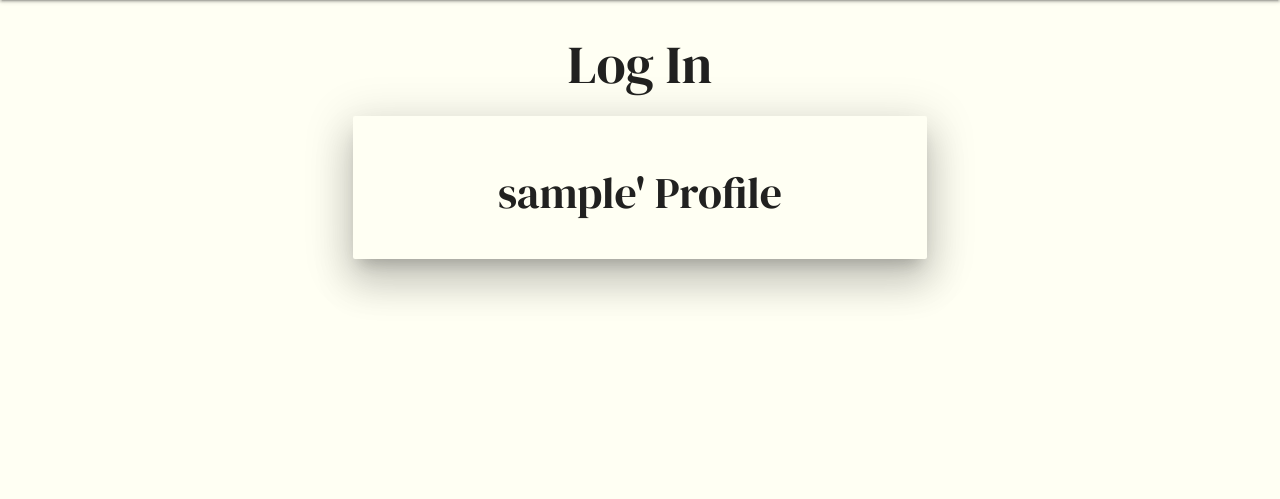
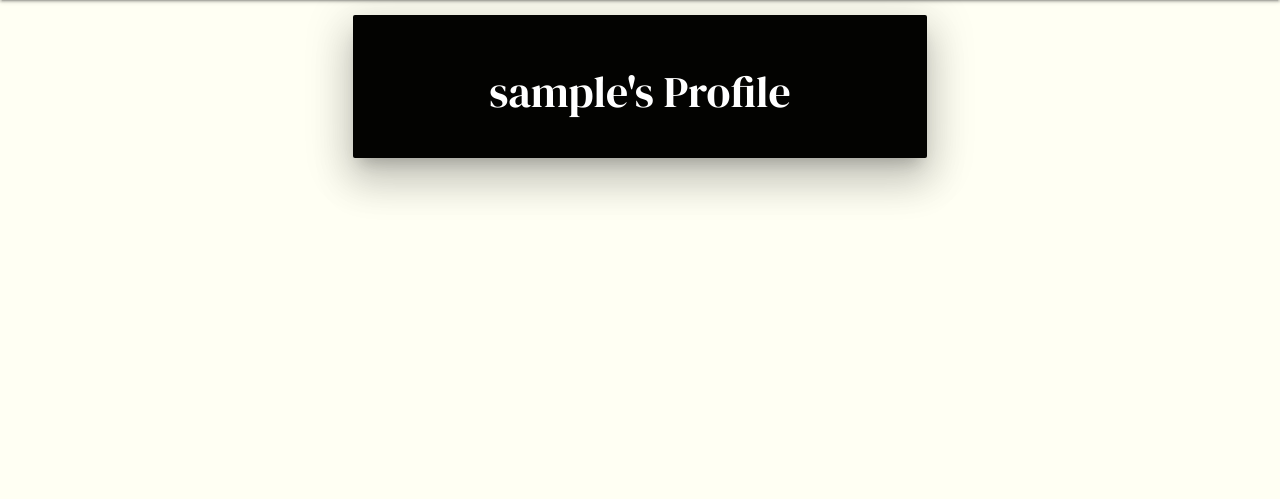
Before and after one commit to KSheeds1/Gym-Rat-Dictionaries, a Flask app: page /profile/1 in a window 1280 px wide. Shown: the part 64-563 px from the top of the page. Run offline with Flask 2, Linux system fonts and the light colour scheme; the visitor is signed in with stand-in values (Sample User, id 1); a database or web service that is not in the repository returns one stand-in record (values such as "Sample title"); some libraries are stand-ins or nearby versions.

Commit message:
Make alterations to the style and column structure of the 'profile-card'.

```diff
--- a/static/css/style.css
+++ b/static/css/style.css
@@ -70,6 +70,12 @@ nav .brand-logo .left {
     background-color: #fffff3;
 }
 
+.profile-card {
+    background-color: #030301;
+    color: #fffff3;
+    height: auto;
+    margin: 1rem 0 1rem 0;
+}
 /* Buttons: */
 .btn-large {
     font-family: "Raleway", serif;
--- a/templates/profile.html
+++ b/templates/profile.html
@@ -4,13 +4,10 @@
     <!--Profile name panel-->
     <div class="row">
         <div class="col s12 m8 offset-m2" method="POST" action="{{ url_for('login') }}">
-            <h2 class="header center-align">Log In</h2>
-            <div class="card horizontal z-depth-5">
-                <div class="card-stacked">
-                    <div class="card-content">
-                        <h3 class="center-align">{{ username }}' Profile</h3>
+            <div class="card profile-card z-depth-5">
+                    <div class="card-content white-text">
+                        <h3 class="center-align">{{ username }}'s Profile</h3>
                     </div>
-                </div>
             </div>
         </div>
     </div>
```
